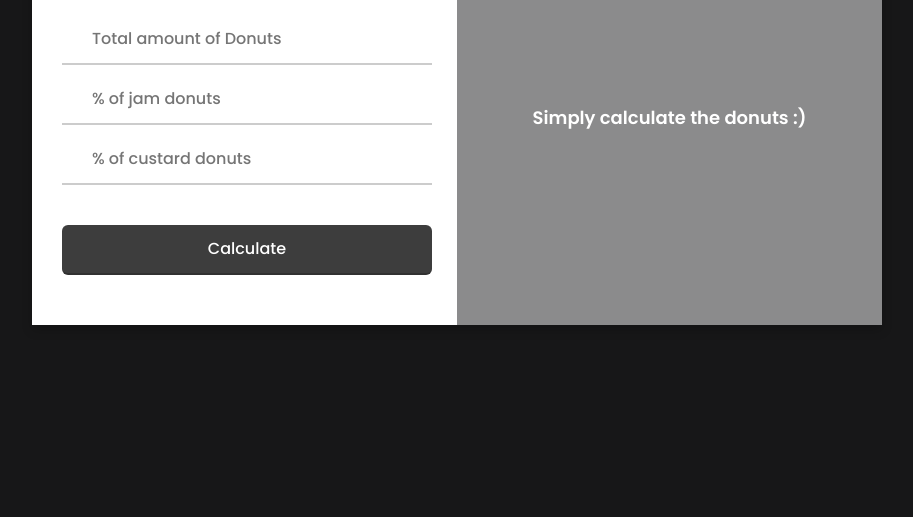
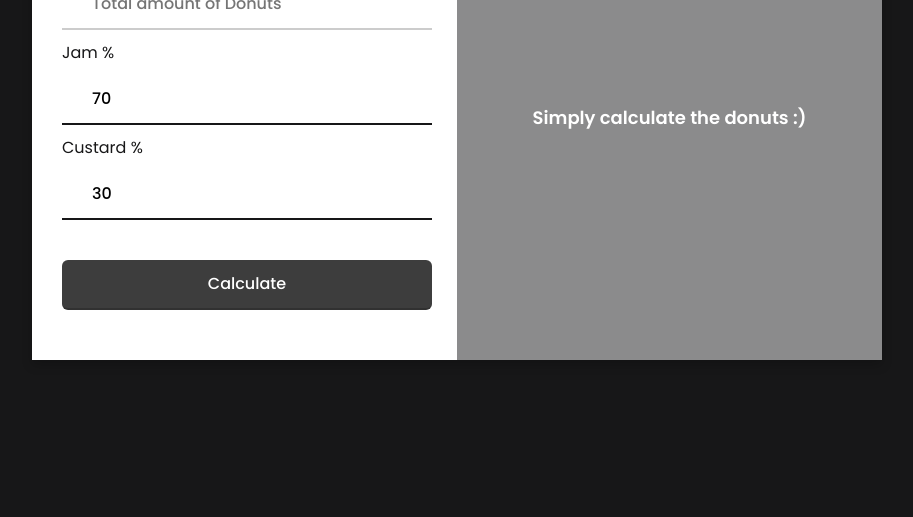
Before and after one commit to JulcirBianchi/DonutsRun, a plain HTML site: page index.html in a window 1280 px wide. Shown: the part 283-800 px from the top of the page, without its empty margins (183-1096 px from the left). Drawn offline with Linux system fonts and the light colour scheme; some packages are replaced by stand-ins of ours; a script that the page names is missing.

Commit message:
Correções

```diff
--- a/index.html
+++ b/index.html
@@ -40,14 +40,16 @@
                 <!-- <i class="fas fa-reacteurope"></i> -->
                 <input type="number" min="0" placeholder="Total amount of Donuts" required id="amount">
               </div>
+              <label for="percentageJam" style="display:block; margin-bottom:4px;">Jam %</label>
               <div class="input-box">
                 <!-- <i class="fas fa-lock"></i> -->
-                <input type="number" min="0" max="100" placeholder="% of jam donuts" required id="percentageJam" oninput="checkValue(this);">
+                <input type="number" min="0" max="100" placeholder="% of jam donuts" required id="percentageJam" oninput="checkValue(this);" value="70">
               </div>
 
+              <label for="percentageCustard" style="display:block; margin-bottom:4px;">Custard %</label>
               <div class="input-box">
                 <!-- <i class="fas fa-lock"></i> -->
-                <input type="number" min="0" max="100" placeholder="% of custard donuts" required id="percentageCustard" oninput="checkValue(this);">
+                <input type="number" min="0" max="100" placeholder="% of custard donuts" required id="percentageCustard" oninput="checkValue(this);"  value="30">
               </div>
 
 <!--               <div class="input-box">
```
